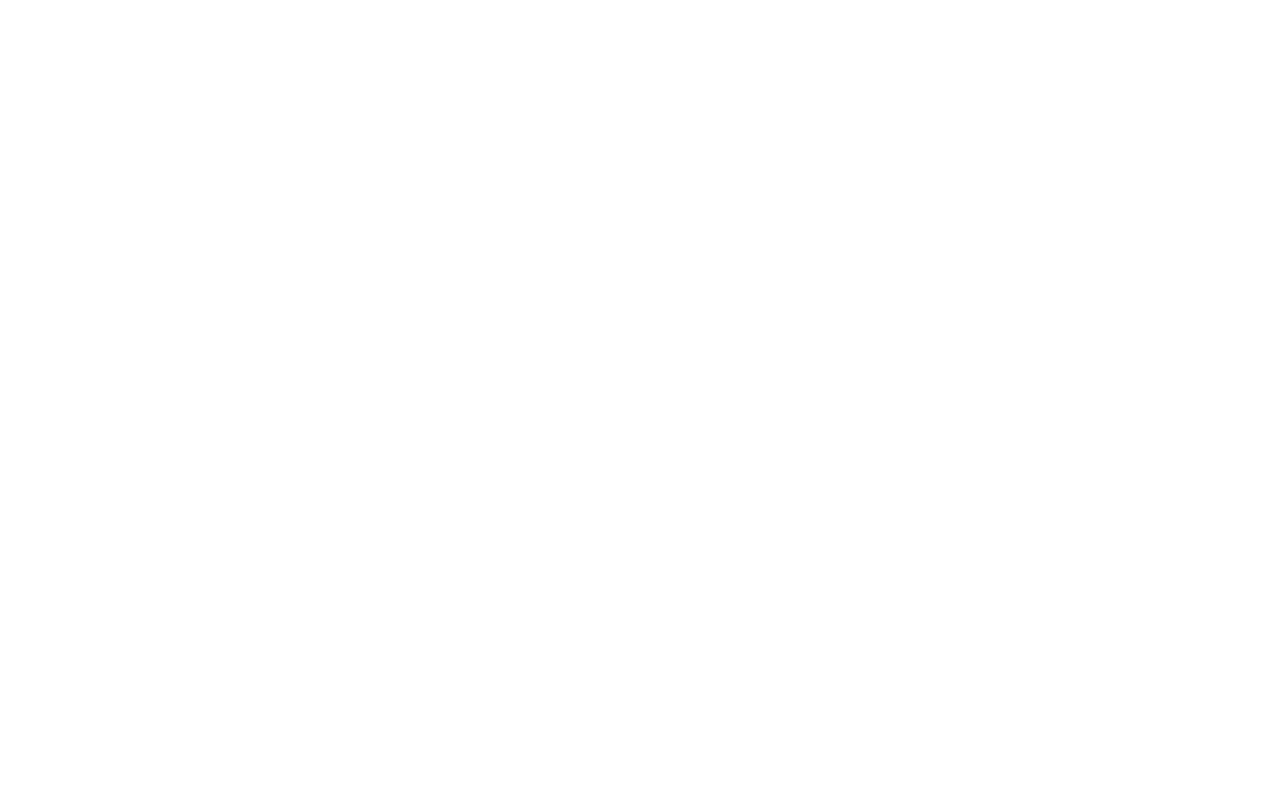
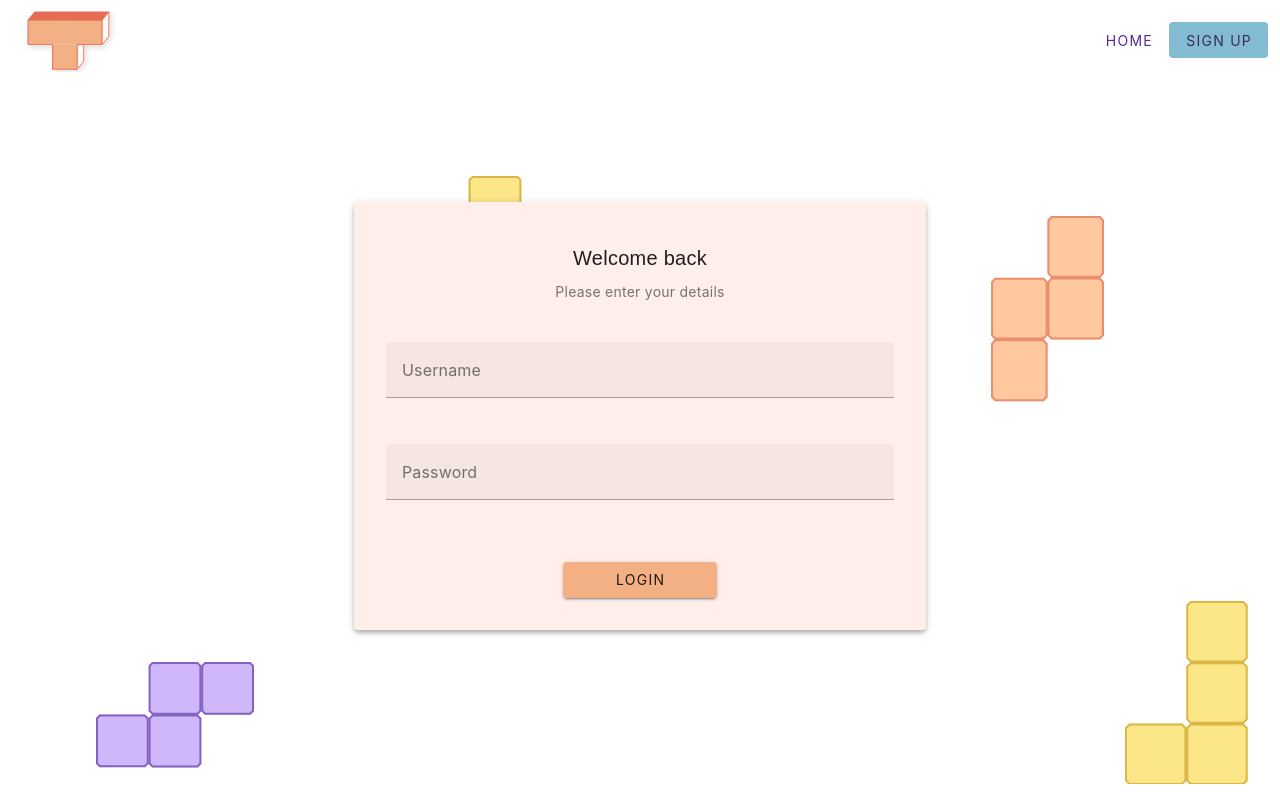
Before and after one commit to miguelamoreira/tetrification, a Vue app in the folder tetrification/: page /login in a window 1280 px wide. Built offline with nearby package versions, Linux system fonts and the light colour scheme.

Commit message:
login e singup

```diff
--- a/tetrification/src/router/index.js
+++ b/tetrification/src/router/index.js
@@ -7,6 +7,7 @@ import GameView from '../views/GameView.vue'
 import PageNotFoundView from '@/views/PageNotFoundView.vue'
 import LeaderboardTournamentView from '@/views/LeaderboardTournamentView.vue'
 import ProfileView from '@/views/ProfileView.vue'
+import { useUserStore } from '@/stores/users';
 
 const router = createRouter({
   history: createWebHistory(import.meta.env.BASE_URL),
--- /dev/null
+++ b/tetrification/src/stores/users.js
@@ -0,0 +1,78 @@
+import { ref, computed } from 'vue'
+import { defineStore } from "pinia";
+
+export const useUserStore = defineStore("user", {
+  state: () => ({
+    isUserAuthenticated: false,
+    user: null,
+    users: [
+        { name:'João Silva', username: "joca25", email: 'joao5@email.com', password: "1234", dateOfBirth: "09/12/1998", gender: "Male", country: "Portugal", favouritePlayer: "Fractal", points: 15, streak: 2, streakImageSrc: '@/assets/images/dashboard/streak2.svg', userLevel: 'Top Out', avatar: '/assets/images/avatars/avatar1.svg'},
+      ],
+  }),
+  getters: {
+    getUser: (state) => state.user,
+    getUsers: (state) => state.users,
+    isUser: (state) => state.isUserAuthenticated,
+  },
+  actions: {
+    login(username, password) {
+      const user = this.users.find(
+          (user) => user.username == username && user.password == password
+      );
+      if (user) {
+        this.isUserAuthenticated = true;
+        this.user = user;
+      } else {
+        throw Error("Invalid Data!");
+      };
+    },
+    signup(name, username, email, password, confirmPassword, dateOfBirth, gender, country, favoritePlayer){
+      let userName = this.users.find((user) => user.username == username);
+      let userEmail = this.users.find((user) => user.email == email);
+
+      if(userName){
+        alert('Username already in use')
+      }
+      else if (userEmail){
+        alert('E-mail already linked to an account')
+      }
+      else if (name === '' || username === '' || email === '' || password === '' || confirmPassword === '' || dateOfBirth === '' || gender === '' || country === '' || favoritePlayer === ''){
+        alert('Fill all fields to create your account')
+      }
+      else if (password != confirmPassword) {
+        alert('Passwords must match')
+      }
+      else {
+        let newUser = {
+          name: name,
+          username: username,
+          email: email,
+          password: password,
+          dateOfBirth: dateOfBirth,
+          gender: gender,
+          country: country,
+          favoritePlayer: favoritePlayer,
+          points: 0,
+          streak: 1,
+          streakImageSrc: '@/assets/images/dashboard/streak1.svg'
+        };
+        this.users.push(newUser);
+        console.log(this.users)
+        this.user = newUser;
+        this.isUserAuthenticated = true;
+        alert('account created')
+      }
+    },
+    logout() {
+      this.isUserAuthenticated = false;
+      this.user = null;
+    },
+    updateStreak() {
+      const streakNumber = this.user.streak;
+
+      const streakImageSrc = require(`@/assets/images/dashboard/streak${streakNumber}.svg`);
+
+      this.user.streakImageSrc = streakImageSrc;
+    },
+  },
+});
--- a/tetrification/src/views/LoginView.vue
+++ b/tetrification/src/views/LoginView.vue
@@ -1,13 +1,79 @@
-<template>
-
+<template class="justify-center">
+  <v-app>
+    <v-container>
+        <v-app-bar app dense :elevation="0" class="pa-2">
+          <img src="@/assets/images/logo.svg" max-height="40" contain class="pt-2 pb-1 pl-4">
+          <v-app-bar-title class="ml-auto" grow></v-app-bar-title>
+          <v-btn :to="{ name: 'home'}" style="color: var(--vt-c-medium-purple-1)">Home</v-btn>
+          <v-btn :to="{ name: 'signup' }" style="background-color: var(--vt-c-medium-blue-1); color: var(--vt-c-dark-purple-1);">Sign up</v-btn>
+        </v-app-bar>
+    </v-container>
+    <v-container class="fill-height fill-width justify-center">
+      <v-row justify="center" class="justify-center">
+        <v-col cols="12" md="6">
+      <v-card class="pa-4 pt-8" elevation="4" style="z-index: 1; background-color: var(--vt-c-light-orange-1)">
+        <v-card-title class="text-center card-title">
+          Welcome back
+        </v-card-title>
+        <v-card-subtitle class="text-center text">
+          Please enter your details
+        </v-card-subtitle>
+        <v-card-text>
+          <v-form @submit.prevent="login" class="mt-6">
+            <v-row>
+              <v-col cols="12">
+                <v-text-field v-model="username" label="Username" class="text"></v-text-field>
+              </v-col>
+              <v-col cols="12">
+                <v-text-field v-model="password" label="Password" type="password" class="text"></v-text-field>
+              </v-col>
+              <v-col cols="4" class="text-center mx-auto">
+                <v-btn type="submit" block class="mt-4" text="Login" style="background-color: var(--vt-c-medium-orange-1)"></v-btn>
+              </v-col>
+            </v-row>
+          </v-form>
+        </v-card-text>
+      </v-card>
+      </v-col>
+      </v-row>
+    </v-container>
+  </v-app>
+  <img src="@/assets/images/piece_yellow.svg" class="position-absolute" style="top: 20vh; left: 50vh; margin: 2vh">
+  <img src="@/assets/images/piece_purple.svg" class="position-absolute" style="bottom: 2vh; left: 10vh; margin: 2vh;">
+  <img src="@/assets/images/piece_orange.svg" class="position-absolute" style="top: 25vh; right: 20vh; margin: 2vh;">
+  <img src="@/assets/images/piece_yellow2.svg" class="position-absolute" style="bottom: 0vh; right: 2vh; margin: 2vh;">
 </template>
 
 <script>
-  export default {
-    data() {
-      return {
+import { useUserStore } from '@/stores/users';
+export default {
+  data() {
+    return {
+      userStore: useUserStore(),
+      username: '',
+      password: '',
+    };
+  },
+  methods: {
+    login() {
+			try {
+				this.userStore.login(this.username, this.password)
+				this.$router.push({ name: "dashboard" });
+			} catch (error) {
+				alert(`Error: ${error.message}`);
+			}
+		},
+  },
+};
+</script>
 
-      }
-    }
+<style>
+  .card-title {
+    font-family: Orbitron, sans-serif;
+    font-weight: bold;
   }
-</script>
+
+  .text {
+    font-size: 15vh;
+  }
+</style>
--- a/tetrification/src/views/SignUpView.vue
+++ b/tetrification/src/views/SignUpView.vue
@@ -1,13 +1,119 @@
-<template>
-
+<template class="justify-center">
+  <v-app>
+    <v-container>
+        <v-app-bar app dense :elevation="0" class="pa-2">
+          <img src="@/assets/images/logo.svg" max-height="40" contain class="pt-2 pb-1 pl-4">
+          <v-app-bar-title class="ml-auto" grow></v-app-bar-title>
+          <v-btn :to="{ name: 'home'}" style="color: var(--vt-c-medium-purple-1)">Home</v-btn>
+          <v-btn :to="{ name: 'login' }" style="background-color: var(--vt-c-medium-blue-1); color: var(--vt-c-dark-purple-1)">Login</v-btn>
+        </v-app-bar>
+    </v-container>
+    <v-container class="fill-height fill-width justify-center">
+      <v-row justify="center" class="justify-center">
+        <v-col cols="12" md="6">
+      <v-card class="pa-4 pt-8 mt-8" elevation="4" style="z-index: 1; background-color: var(--vt-c-light-orange-1)">
+        <v-card-title class="text-center">
+          Welcome to Tetrification
+        </v-card-title>
+        <v-card-subtitle class="text-center">
+          Please enter your details
+        </v-card-subtitle>
+        <v-card-text>
+          <v-form @submit.prevent="signup" class="mt-6">
+            <v-text class="font-weight-bold">Personal Data</v-text>
+            <v-row>
+              <v-col cols="4.5">
+                <v-text-field v-model="name" label="Name" class="pt-4"></v-text-field>
+              </v-col>
+              <v-col cols="3.5">
+                <v-text-field v-model="date" label="Date Of Birth" class="pt-4" placeholder="DD/MM/YYYY"></v-text-field>
+              </v-col>
+              <v-col cols="3.5">
+                <v-combobox v-model="gender" :items="genderOptions" label="Gender" class="pt-4"></v-combobox>
+              </v-col>
+            </v-row>
+            <v-row>
+              <v-col cols="6">
+                <v-text-field v-model="country" label="Country"></v-text-field>
+              </v-col>
+              <v-col cols="6">
+                <v-text-field v-model="favoritePlayer" label="Favourite player"></v-text-field>
+              </v-col>
+            </v-row>
+            <v-divider></v-divider>
+            <v-text class="font-weight-bold">Account Data</v-text>
+            <v-row>
+              <v-col cols="6">
+                <v-text-field v-model="username" label="Username" class="pt-4"></v-text-field>
+              </v-col>
+              <v-col cols="6">
+                <v-text-field v-model="email" label="E-mail" class="pt-4"></v-text-field>
+              </v-col>
+            </v-row>
+            <v-row>
+              <v-col cols="6">
+                <v-text-field v-model="password" label="Password" type="password"></v-text-field>
+              </v-col>
+              <v-col cols="6">
+                <v-text-field v-model="confirmPassword" label="Confirm password" type="password"></v-text-field>
+              </v-col>
+            </v-row>
+            <v-row>
+              <v-col cols="4" class="text-center mx-auto">
+                <v-btn type="submit" block text="Sign up" style="background-color: var(--vt-c-medium-orange-1)"></v-btn>
+              </v-col>
+            </v-row>
+          </v-form>
+        </v-card-text>
+      </v-card>
+      </v-col>
+      </v-row>
+    </v-container>
+  </v-app>
+  <img src="@/assets/images/piece_yellow.svg" class="position-absolute" style="top: 20vh; left: 50vh; margin: 2vh">
+  <img src="@/assets/images/piece_purple.svg" class="position-absolute" style="bottom: 2vh; left: 10vh; margin: 2vh;">
+  <img src="@/assets/images/piece_orange.svg" class="position-absolute" style="top: 25vh; right: 20vh; margin: 2vh;">
+  <img src="@/assets/images/piece_yellow2.svg" class="position-absolute" style="bottom: 0vh; right: 2vh; margin: 2vh;">
 </template>
 
 <script>
-  export default {
-    data() {
-      return {
-
-      }
-    }
-  }
+import { useUserStore } from '@/stores/users';
+export default {
+  data() {
+    return {
+      userStore: useUserStore(),
+      name: '',
+      username: '',
+      date: '',
+      gender: null,
+      country: '',
+      favoritePlayer: '',
+      email: '',
+      password: '',
+      confirmPassword: '',
+      loading: false,
+      genderOptions: ["Male", "Female", "Other"],
+    };
+  },
+  methods: {
+    signup() {
+			try {
+				this.userStore.signup(
+          this.name,
+          this.username,
+          this.email,
+          this.password,
+          this.confirmPassword,
+          this.date,
+          this.gender,
+          this.country,
+          this.favoritePlayer,
+        );
+				this.$router.push({ name: "login" });
+			} catch (error) {
+				alert(`Error: ${error.message}`);
+			}
+		},
+  },
+};
 </script>
```
